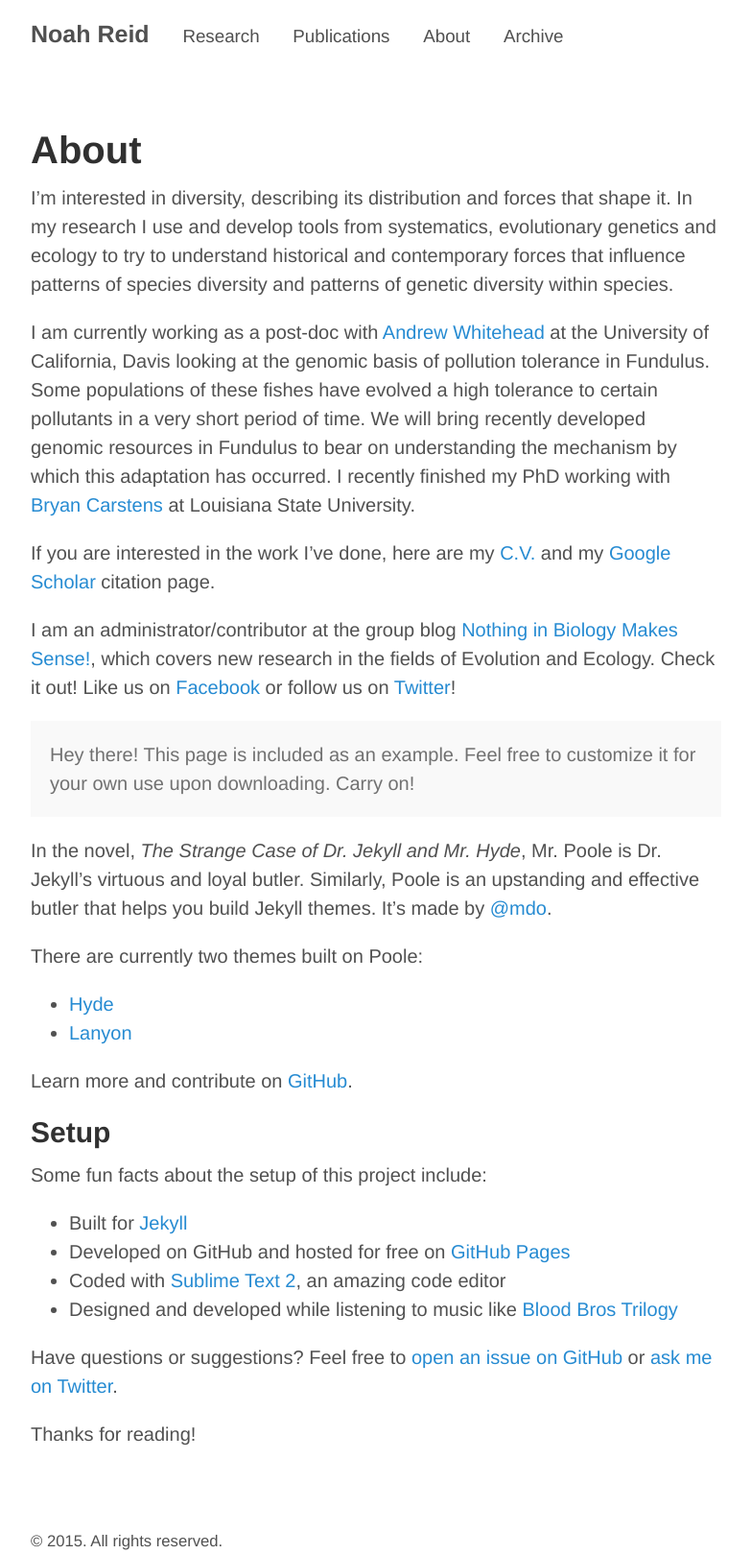
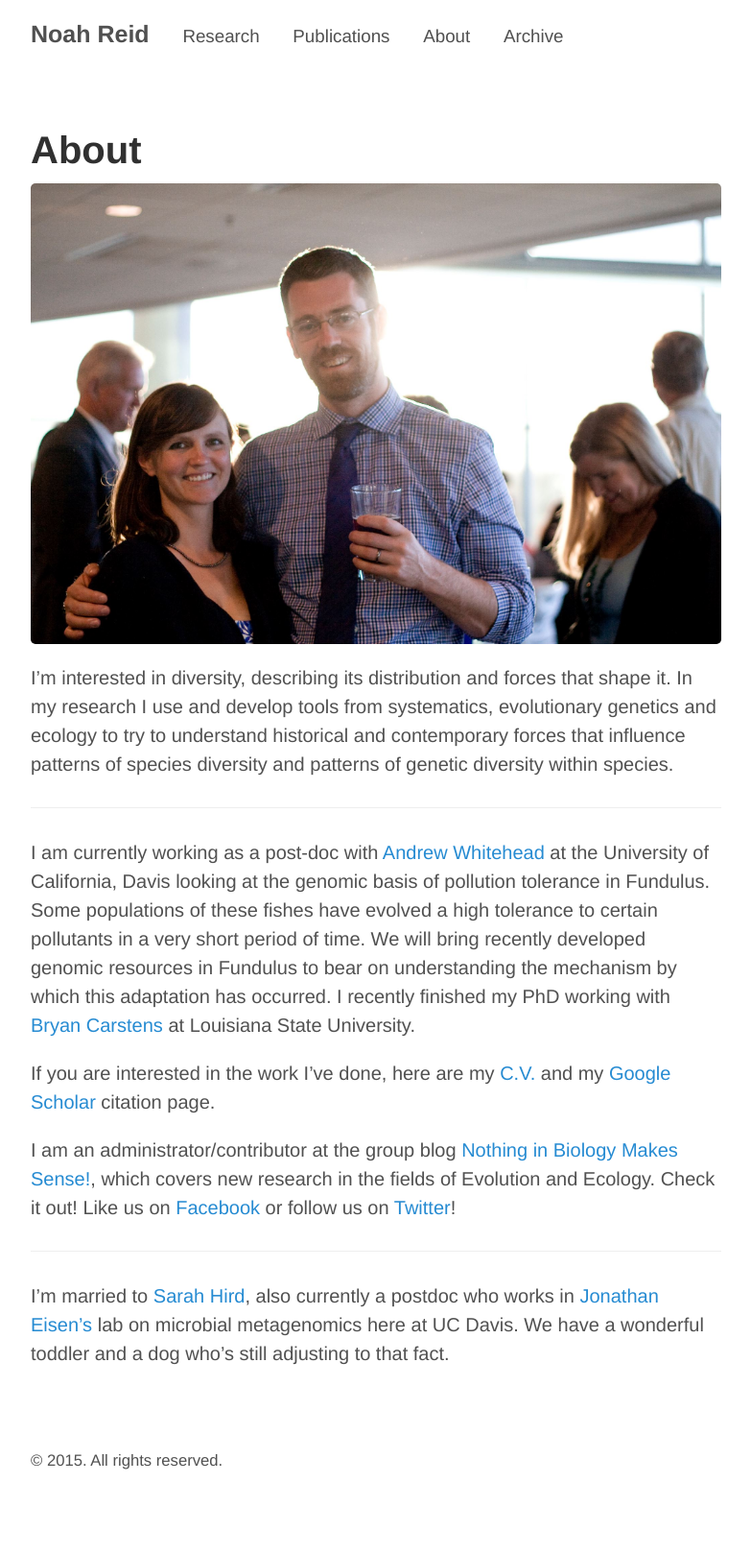
Before and after one commit to nreid/nreid.github.io, a Jekyll site: the page built from about.md, in a window 1280 px wide. Shown: the whole page at 96% size, without its empty margins (248-1031 px from the left). Built offline with Jekyll 4.4.1, drawn with Linux system fonts in a browser that asks for light colours; after the commit the page ends 1535 px from its top, so only the background shows below that.

Commit message:
something

```diff
--- a/about.md
+++ b/about.md
@@ -2,8 +2,11 @@
 layout: page
 title: About
 ---
+![Me and Sarah](/assets/meandsarah.jpg)
 
 I'm interested in diversity, describing its distribution and forces that shape it. In my research I use and develop tools from systematics, evolutionary genetics and ecology to try to understand historical and contemporary forces that influence patterns of species diversity and patterns of genetic diversity within species.
+
+-----
 
 I am currently working as a post-doc with [Andrew Whitehead](https://whiteheadresearch.wordpress.com/) at the University of California, Davis looking at the genomic basis of pollution tolerance in Fundulus. Some populations of these fishes have evolved a high tolerance to certain pollutants in a very short period of time. We will bring recently developed genomic resources in Fundulus to bear on understanding the mechanism by which this adaptation has occurred. I recently finished my PhD working with [Bryan Carstens](http://carstenslab.org.ohio-state.edu/) at Louisiana State University.
 
@@ -11,31 +14,6 @@ If you are interested in the work I've done, here are my [C.V.](https://docs.goo
 
 I am an administrator/contributor at the group blog [Nothing in Biology Makes Sense!](http://nothinginbiology.org/), which covers new research in the fields of Evolution and Ecology. Check it out! Like us on [Facebook](http://www.facebook.com/NothingInBiology) or follow us on [Twitter](http://twitter.com/NothingInBio)!
 
+-----
 
-
-
-<p class="message">
-  Hey there! This page is included as an example. Feel free to customize it for your own use upon downloading. Carry on!
-</p>
-
-In the novel, *The Strange Case of Dr. Jekyll and Mr. Hyde*, Mr. Poole is Dr. Jekyll's virtuous and loyal butler. Similarly, Poole is an upstanding and effective butler that helps you build Jekyll themes. It's made by [@mdo](https://twitter.com/mdo).
-
-There are currently two themes built on Poole:
-
-* [Hyde](http://hyde.getpoole.com)
-* [Lanyon](http://lanyon.getpoole.com)
-
-Learn more and contribute on [GitHub](https://github.com/poole).
-
-## Setup
-
-Some fun facts about the setup of this project include:
-
-* Built for [Jekyll](http://jekyllrb.com)
-* Developed on GitHub and hosted for free on [GitHub Pages](https://pages.github.com)
-* Coded with [Sublime Text 2](http://sublimetext.com), an amazing code editor
-* Designed and developed while listening to music like [Blood Bros Trilogy](https://soundcloud.com/maddecent/sets/blood-bros-series)
-
-Have questions or suggestions? Feel free to [open an issue on GitHub](https://github.com/poole/poole/issues/new) or [ask me on Twitter](https://twitter.com/mdo).
-
-Thanks for reading!
+I'm married to [Sarah Hird](https://sites.google.com/site/sarahhird/), also currently a postdoc who works in [Jonathan Eisen's](https://phylogenomics.wordpress.com/) lab on microbial metagenomics here at UC Davis. We have a wonderful toddler and a dog who's still adjusting to that fact.
```
Also changed, not shown: assets/meandsarah.jpg (added), 16 other files.
